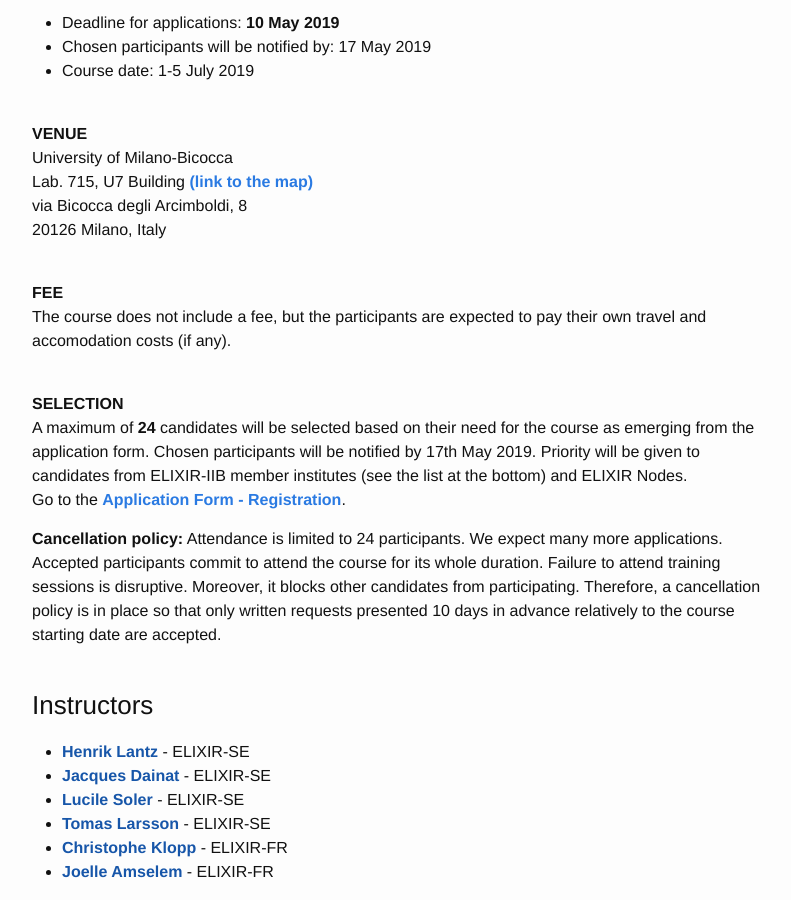
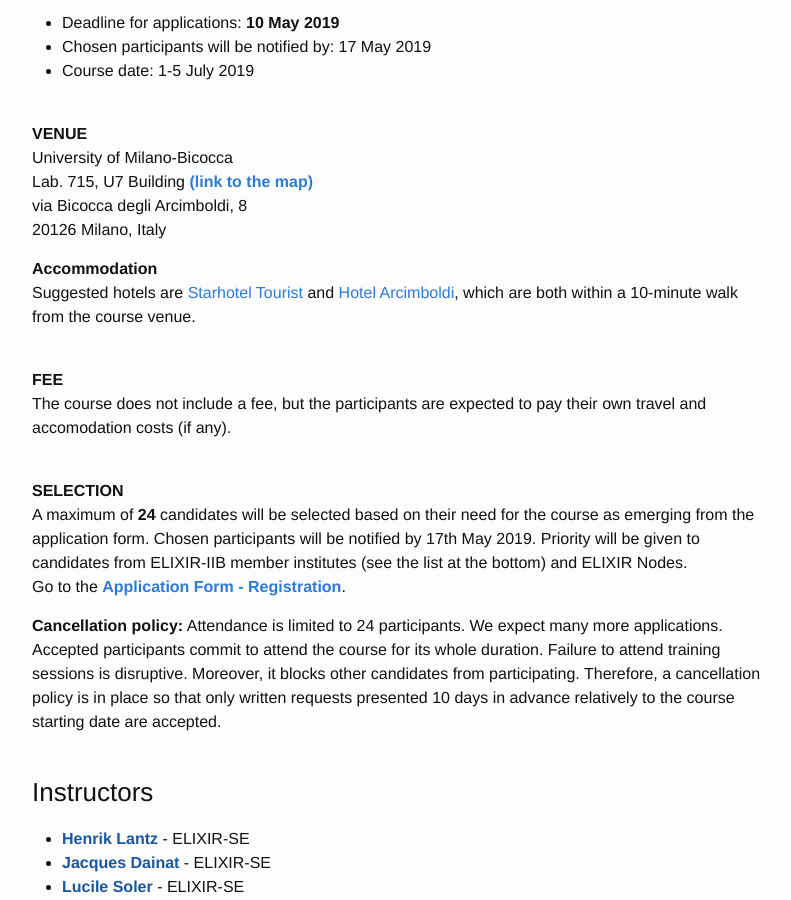
Before and after one commit to ELIXIR-IIB-training/website, a Jekyll site: the page built from _posts/2019-07-01-Genome-Assembly_Milano-Bicocca.md, in a window 1280 px wide and 900 px high, scrolled down 737 px. Shown: the whole window, without its empty margins (238-1029 px from the left). Built offline with Jekyll 4.4.1, drawn with Linux system fonts in a browser that asks for light colours.

Commit message:
Added suggestions about accommodation

```diff
--- a/_posts/2019-07-01-Genome-Assembly_Milano-Bicocca.md
+++ b/_posts/2019-07-01-Genome-Assembly_Milano-Bicocca.md
@@ -54,6 +54,9 @@ University of Milano-Bicocca<br>
 Lab. 715, U7 Building [**(link to the map)**](https://www.google.it/maps/place/Edificio+U7+-+Universit%C3%A0+degli+Studi+di+Milano+-+Bicocca/@45.5169838,9.2112628,16.75z)<br>
 via Bicocca degli Arcimboldi, 8<br>
 20126 Milano, Italy
+
+**Accommodation**<br>
+Suggested hotels are [Starhotel Tourist](https://www.starhotels.com/en/our-hotels/tourist-milan/) and [Hotel Arcimboldi](http://www.hotelarcimboldi.it/en/), which are both within a 10-minute walk from the course venue.
 <br>
 <br>
 
@@ -131,6 +134,7 @@ The participants will need to have some experience in Linux command line (bash),
 After selection, confirmed participants will be able to access the course agenda, materials and communication tools on the [**ELIXIR-SI eLearning Platform (EeLP)**](https://elixir.mf.uni-lj.si/enrol/index.php?id=45).
 <br>
 <br>
+
 ### Programme
 
 <table border="1" width="700">
```
